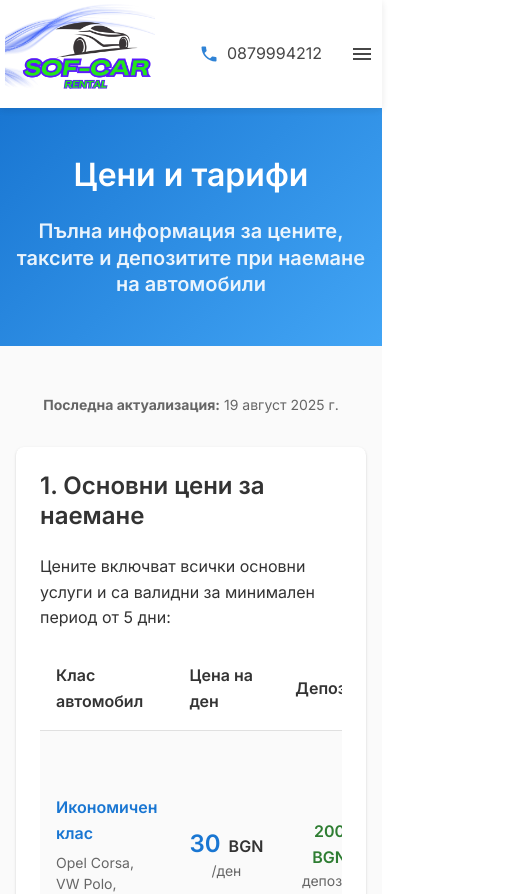
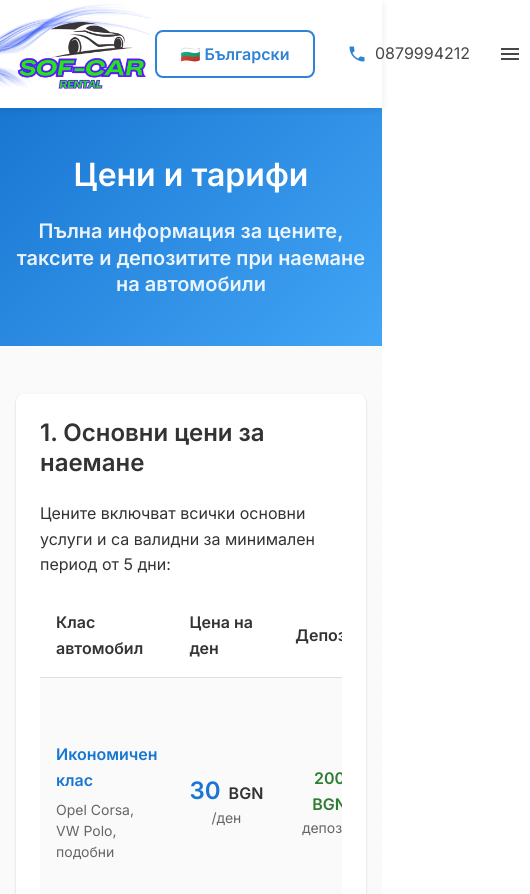
Before and after one commit to chavdarovgospodin/sof-car-nextjs, a Next.js app: page /bg/pricing in a window 390 px wide. Shown: the top 894 px of the page, 530 px wide, since content can reach past the window. Built offline with nearby package versions, Linux system fonts and the light colour scheme.

Commit message:
remove last updated texts from information pages

```diff
--- a/src/components/BookingForm/TermsConditionsDialog.tsx
+++ b/src/components/BookingForm/TermsConditionsDialog.tsx
@@ -53,18 +53,6 @@ export function TermsConditionsDialog({
         },
       }}
     >
-      <DialogTitle>
-        <Typography variant="h2" component="h2">
-          {isEnglish ? 'Terms & Conditions' : 'Общи условия и политики'}
-        </Typography>
-        <Typography variant="body2" color="text.secondary" sx={{ mt: 1 }}>
-          <strong>
-            {isEnglish ? 'Last updated:' : 'Последна актуализация:'}
-          </strong>{' '}
-          {isEnglish ? 'August 19, 2025' : '19 август 2025 г.'}
-        </Typography>
-      </DialogTitle>
-
       <DialogContent dividers>
         <Box sx={{ pb: 2 }}>
           {/* General Terms */}
--- a/src/components/Header/Header.tsx
+++ b/src/components/Header/Header.tsx
@@ -222,10 +222,6 @@ export function Header() {
             </ListItem>
           ))}
         </ListItem>
-
-        <ListItem sx={{ justifyContent: 'center', mt: 2 }}>
-          <LanguageSwitcher />
-        </ListItem>
       </List>
     </Box>
   );
@@ -244,7 +240,12 @@ export function Header() {
         {/* Logo */}
         <Link
           href={`/${currentLang}`}
-          style={{ textDecoration: 'none', outline: 'none', border: 'none' }}
+          style={{
+            textDecoration: 'none',
+            outline: 'none',
+            border: 'none',
+            marginLeft: '-5px',
+          }}
         >
           <Image
             src="/logo_main.webp"
@@ -352,7 +353,9 @@ export function Header() {
 
         {/* Right side */}
         <Box sx={{ display: 'flex', alignItems: 'center', gap: 2 }}>
+          {isMobile && <LanguageSwitcher isMobile={isMobile} />}
           {/* Phone number */}
+
           <Box
             sx={{
               display: 'flex',
@@ -377,7 +380,7 @@ export function Header() {
           </Box>
 
           {/* Language Switcher */}
-          {!isMobile && <LanguageSwitcher />}
+          {!isMobile && <LanguageSwitcher isMobile={isMobile} />}
 
           {/* Mobile menu button */}
           {isMobile && (
--- a/src/components/PricingPage/PricingPage.tsx
+++ b/src/components/PricingPage/PricingPage.tsx
@@ -158,18 +158,6 @@ export function PricingPage({ lang }: PricingPageProps) {
 
       {/* Main Content */}
       <Container maxWidth="lg" sx={{ py: { xs: 6, md: 8 } }}>
-        {/* Last Updated */}
-        <Box sx={{ mb: 4, textAlign: 'center' }}>
-          <Typography variant="body2" color="text.secondary">
-            <strong>
-              {currentLang === 'bg'
-                ? 'Последна актуализация:'
-                : 'Last updated:'}
-            </strong>{' '}
-            {currentLang === 'bg' ? '19 август 2025 г.' : 'August 19, 2025'}
-          </Typography>
-        </Box>
-
         {/* Base Prices */}
         <Paper sx={{ p: { xs: 3, md: 4 }, mb: 4 }}>
           <Typography variant="h4" component="h2" gutterBottom sx={{ mb: 3 }}>
--- a/src/components/PrivacyPolicyPage/PrivacyPolicyPage.tsx
+++ b/src/components/PrivacyPolicyPage/PrivacyPolicyPage.tsx
@@ -72,18 +72,6 @@ export function PrivacyPolicyPage({ lang }: PrivacyPolicyPageProps) {
 
       {/* Main Content */}
       <Container maxWidth="lg" sx={{ py: { xs: 6, md: 8 } }}>
-        {/* Last Updated */}
-        <Box sx={{ mb: 4, textAlign: 'center' }}>
-          <Typography variant="body2" color="text.secondary">
-            <strong>
-              {currentLang === 'bg'
-                ? 'Последна актуализация:'
-                : 'Last updated:'}
-            </strong>{' '}
-            {currentLang === 'bg' ? '19 август 2025 г.' : 'August 19, 2025'}
-          </Typography>
-        </Box>
-
         {/* Introduction */}
         <Paper sx={{ p: { xs: 3, md: 4 }, mb: 4 }}>
           <Typography variant="h4" component="h2" gutterBottom sx={{ mb: 3 }}>
--- a/src/components/ServicesPage/ServicesPage.tsx
+++ b/src/components/ServicesPage/ServicesPage.tsx
@@ -70,18 +70,6 @@ export function ServicesPage({ lang }: ServicesPageProps) {
 
       {/* Main Content */}
       <Container maxWidth="lg" sx={{ py: { xs: 6, md: 8 } }}>
-        {/* Last Updated */}
-        <Box sx={{ mb: 4, textAlign: 'center' }}>
-          <Typography variant="body2" color="text.secondary">
-            <strong>
-              {currentLang === 'bg'
-                ? 'Последна актуализация:'
-                : 'Last updated:'}
-            </strong>{' '}
-            {currentLang === 'bg' ? '19 август 2025 г.' : 'August 19, 2025'}
-          </Typography>
-        </Box>
-
         {/* Main Services */}
         <Paper sx={{ p: { xs: 3, md: 4 }, mb: 4 }}>
           <Typography variant="h4" component="h2" gutterBottom sx={{ mb: 3 }}>
--- a/src/components/TermsConditionsPage/TermsConditionsPage.tsx
+++ b/src/components/TermsConditionsPage/TermsConditionsPage.tsx
@@ -69,18 +69,6 @@ export function TermsConditionsPage({ lang }: TermsConditionsPageProps) {
 
       {/* Main Content */}
       <Container maxWidth="lg" sx={{ py: { xs: 6, md: 8 } }}>
-        {/* Last Updated */}
-        <Box sx={{ mb: 4, textAlign: 'center' }}>
-          <Typography variant="body2" color="text.secondary">
-            <strong>
-              {currentLang === 'bg'
-                ? 'Последна актуализация:'
-                : 'Last updated:'}
-            </strong>{' '}
-            {currentLang === 'bg' ? '19 август 2025 г.' : 'August 19, 2025'}
-          </Typography>
-        </Box>
-
         {/* General Terms */}
         <Paper sx={{ p: { xs: 3, md: 4 }, mb: 4 }}>
           <Typography variant="h4" component="h2" gutterBottom sx={{ mb: 3 }}>
```
